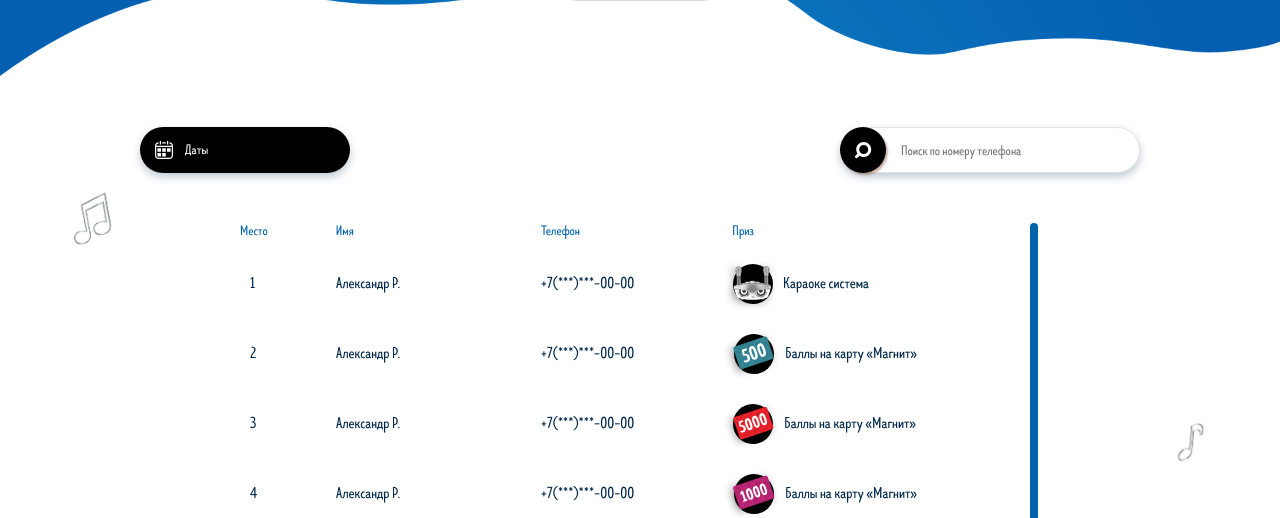
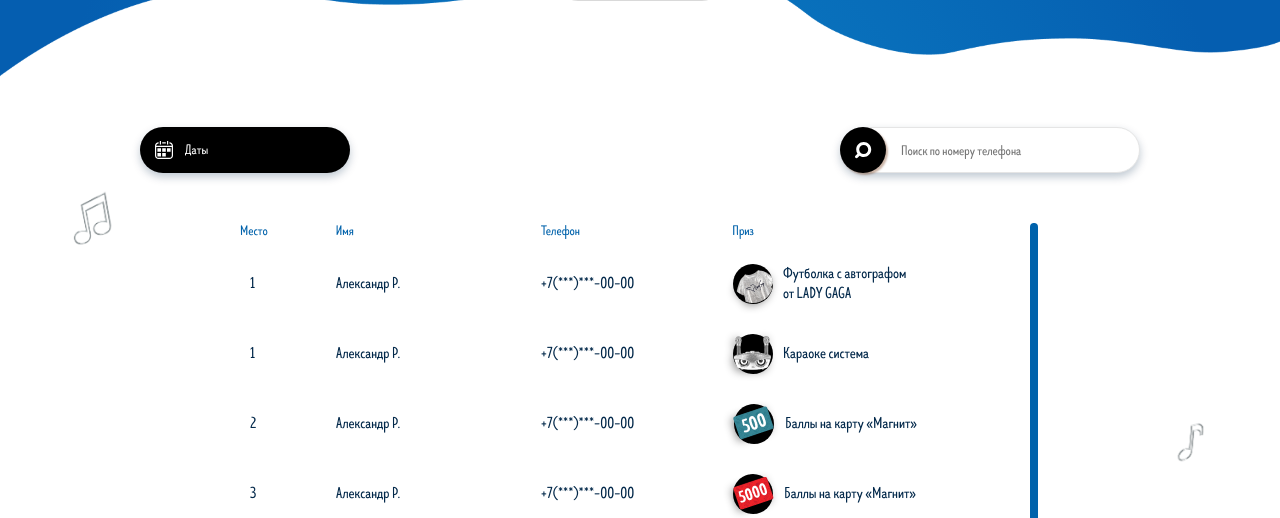
Before and after one commit to bemQa/oreo-ladygaga-magnit, a plain HTML site: page winners.html in a window 1280 px wide. Shown: the part 273-791 px from the top of the page. Drawn offline with Linux system fonts and the light colour scheme.

Commit message:
shirt prize

```diff
--- a/winners.html
+++ b/winners.html
@@ -90,6 +90,23 @@
 									</tr>
 								</thead>
 								<tbody>
+									<tr>
+										<td>1</td>
+										<td class="desktop-visible">Александр Р.</td>
+										<td class="desktop-visible">+7(***)***-00-00</td>
+										<td class="mobile-visible">
+											<div class="winners-name">Александр Р.</div>
+											+7(***)***-00-00 <br>
+										</td>
+										<td class="prize-td">
+											<div class="winners-prize">
+												<img srcset="img/prizes/shirt-icon.png 1x, img/prizes/shirt-icon@2x.png 2x" alt="Футболка с автографом от LADY GAGA" title="Футболка с автографом от LADY GAGA">
+											</div>
+											<div class="winners-prize-info">
+												<div class="winners-prize-title">Футболка с автографом <br>от LADY GAGA</div>
+											</div>
+										</td>
+									</tr>
 									<tr>
 										<td>1</td>
 										<td class="desktop-visible">Александр Р.</td>
```
Also changed, not shown: lk.html (+7 -0 lines), img/prizes/shirt-icon.png (added), img/prizes/shirt-icon@2x.png (added), img/prizes/shirt.png (added), img/prizes/shirt@2x.png (added).
